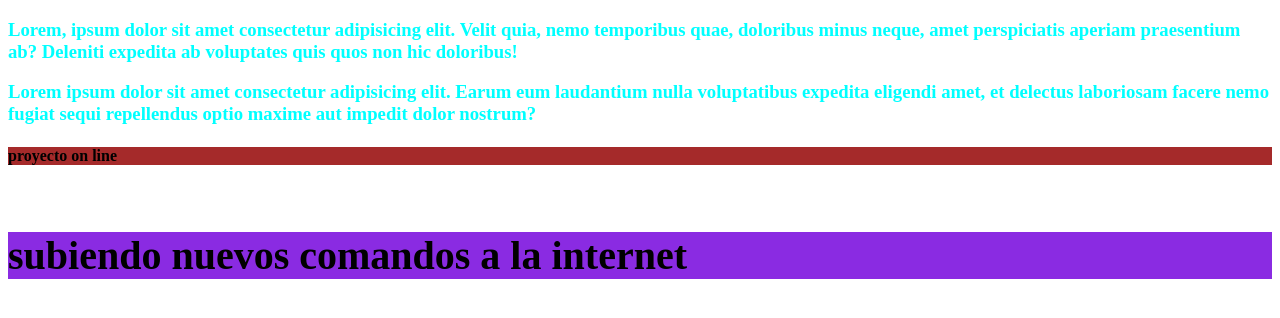
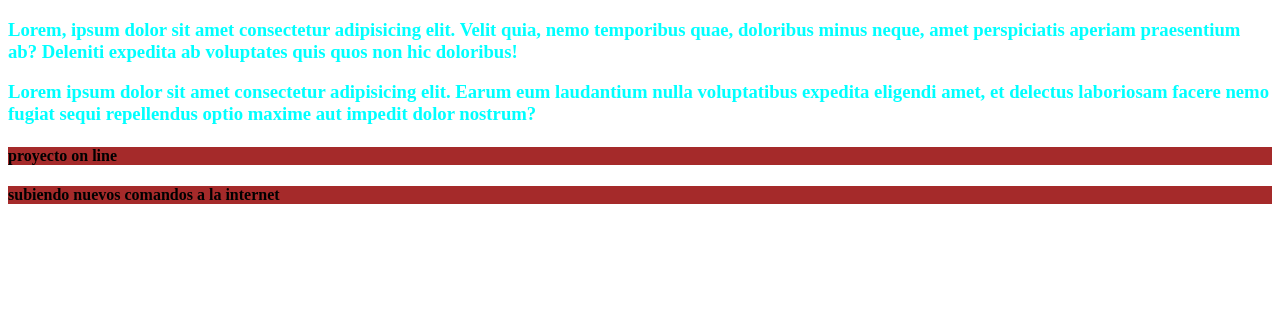
Before and after one commit to rogerfeder04/-pagina.github.io, a plain HTML site: page index.html in a window 1280 px wide. Drawn offline with Linux system fonts and the light colour scheme.

Commit message:
cambio h4

```diff
--- a/index.html
+++ b/index.html
@@ -18,7 +18,7 @@
 
      <h4>   proyecto on  line</h3>
      <div>
-    <h5>subiendo nuevos comandos a la internet</h5>
+    <h4>subiendo nuevos comandos a la internet</h4>
      </div>
 </body>
 </html>
```
